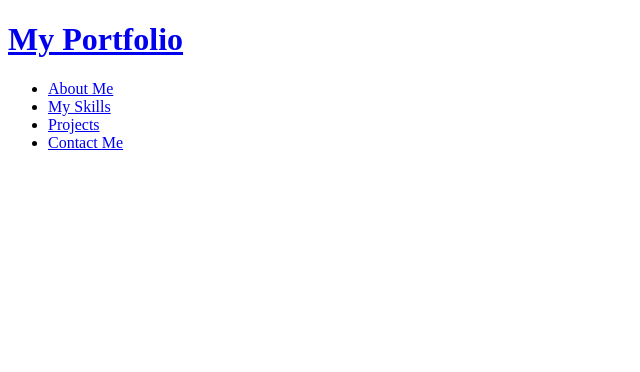
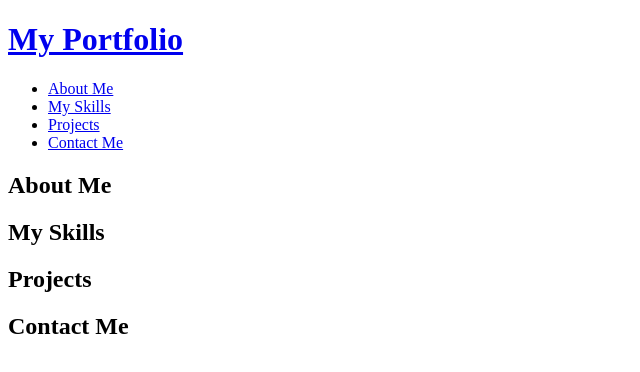
Before and after one commit to Morettilouie/My-Professional-Portfolio, a plain HTML site: page index.html in a window 1280 px wide. Shown: the whole page, without its empty margins (0-640 px from the left). Drawn offline with Linux system fonts and the light colour scheme.

Commit message:
section titles

```diff
--- a/index.html
+++ b/index.html
@@ -28,7 +28,20 @@
             </nav>
         </header>
 
-        <section></section>
+        <section>
+            <div id="about-me">
+                <h2>About Me</h2>
+            </div>
+            <div id="my-skills">
+                <h2>My Skills</h2>
+            </div>
+            <div id="projects">
+                <h2>Projects</h2>
+            </div>
+            <div id="contact-me">
+                <h2>Contact Me</h2>
+            </div>
+        </section>
 
     </body>
 </html>
```
